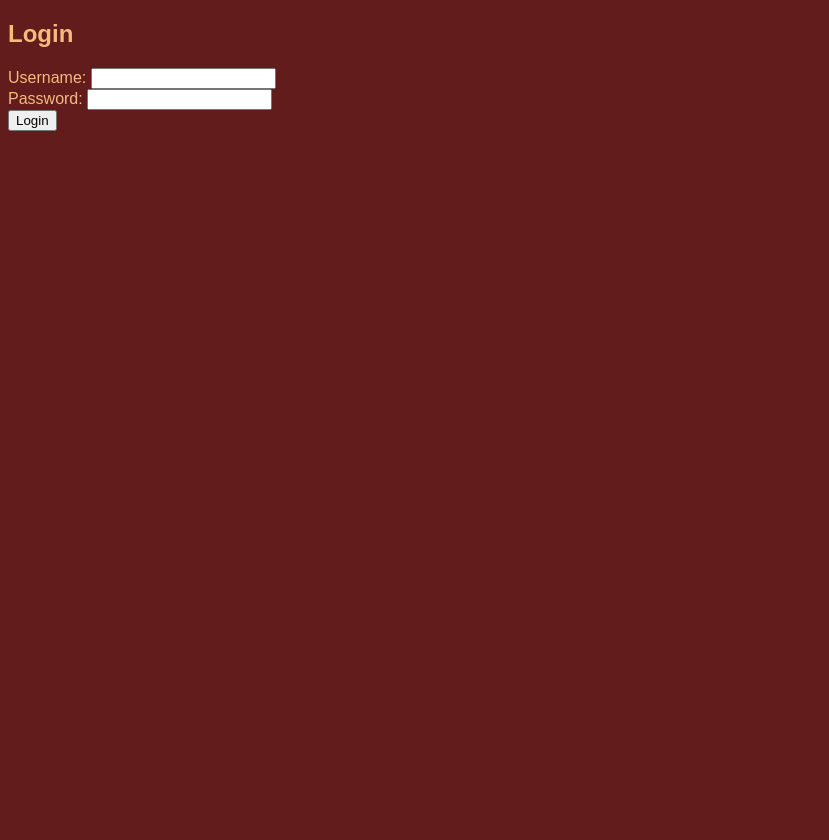
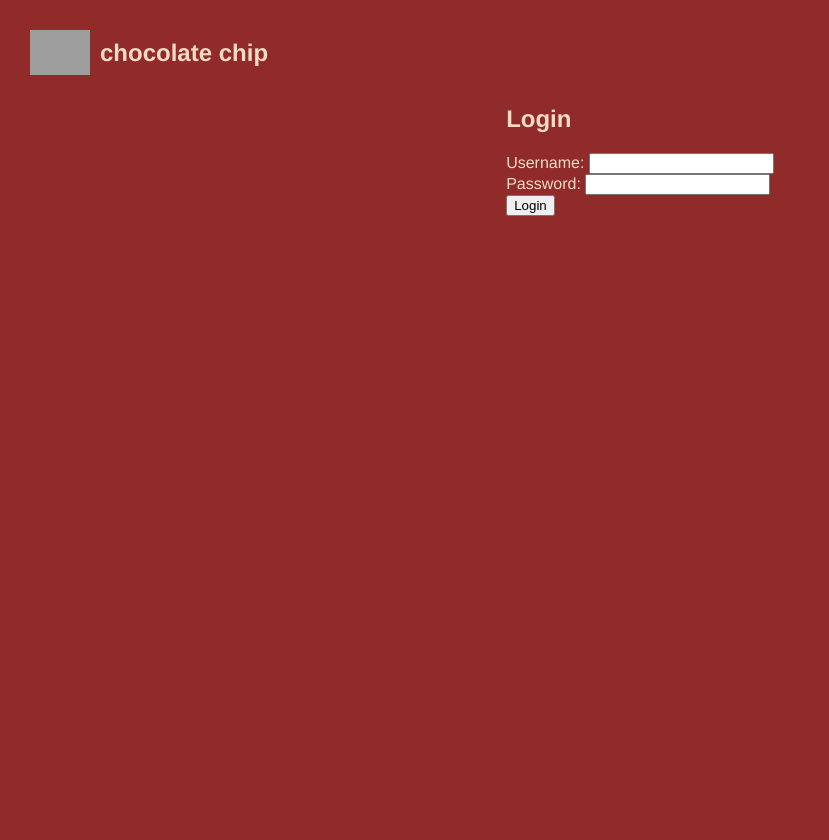
Before and after one commit to n4z03/CodeJam13-ChocolateChip, a Flask app: page /login in a window 1280 px wide. Shown: the whole page, without its empty margins (0-829 px from the left). Before the commit the page ends 131 px from the top, so only its background shows below. Run offline with Flask 3, Linux system fonts and the light colour scheme; grey boxes are pictures that could not be loaded.

Commit message:
login update

```diff
--- a/templates/login.html
+++ b/templates/login.html
@@ -2,19 +2,61 @@
 <html lang="en">
 
 <style>
-    body{
-        font-family: Arial, Helvetica, sans-serif;
-        color: #f4ba80;
-        background-color: #611c1b;
+    body {
+        min-height: 100vh;
+        background: #902b29;
+        display: flex;
+        flex-direction: column;
+        align-items: center;
+        justify-content: flex-start;
+        font-family: "Haas Grot Text R Web", "Helvetica Neue", Helvetica, Arial, sans-serif;
+        margin: 20px;
+        color: #f6dcc2;
+    }
+
+    a {
+        text-decoration: none;
+        color: inherit;
+        display: flex;
+        align-items: center;
+        justify-content: flex-start;
+        width: 100%;
+    }
+
+    .header {
+        display: flex;
+        align-items: center;
+        padding: 10px;
+    }
+
+    .header img {
+        height: 45px;
+        margin-right: 10px;
+    }
+    .website-name {
+      font-size: 24px;
+      font-weight: bold;
+      color: hsl(30, 74%, 86%);
     }
 </style>
+
+
 <head>
     <meta charset="UTF-8">
     <meta name="viewport" content="width=device-width, initial-scale=1.0">
     <title>Login</title>
-    <link rel="stylesheet" href="style.css">
+    <!-- <link rel="stylesheet" href="style.css"> -->
 </head>
+
+
 <body>
+    <a href="user-dashboard.html">
+        <div class="header">
+            <img src="https://cdn.discordapp.com/attachments/1175292590569038017/1175292622017937458/Untitled_Artwork_6.png?ex=656ab38c&is=65583e8c&hm=7648eacf823ee66668b7060aaaebe15eed1f2d49070d5327ae403262055126e5&" alt="Logo">
+            <span class="website-name">chocolate chip</span>
+        </div>
+    </a>
+
     <div class="login-container">
         <form id="loginForm" method = "POST" action = "/login">
             <h2>Login</h2>
```
